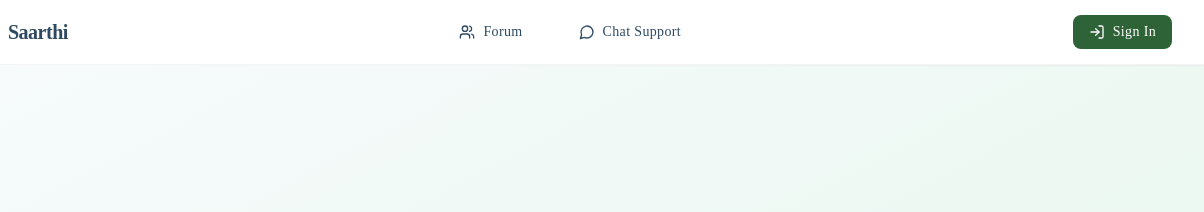
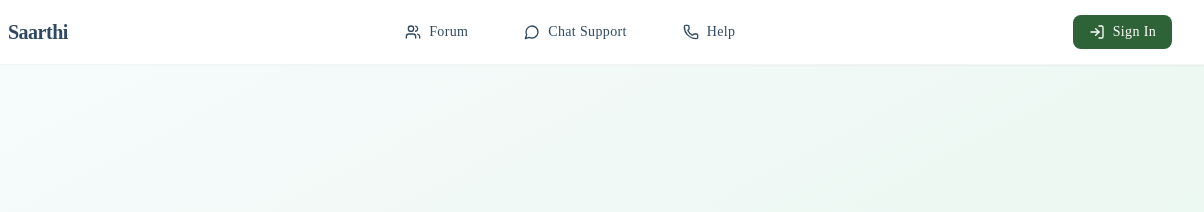
Before and after one commit to astrilo-monk/saarthi, an Astro site: page / in a window 1280 px wide. Shown: the top 212 px of the page, 76-1280 px from the left. Built offline with nearby package versions, Linux system fonts and the light colour scheme; Astro itself is replaced by a stand-in of ours; a web font is replaced by a local one.

Commit message:
ui: add Help nav item linking to helplines section

```diff
--- a/src/components/Layout.tsx
+++ b/src/components/Layout.tsx
@@ -1,5 +1,5 @@
 import { Outlet, Link, useLocation } from 'react-router-dom';
-import { Menu, X, MessageCircle, Users, LogIn, LogOut } from 'lucide-react';
+import { Menu, X, MessageCircle, Users, LogIn, LogOut, Phone } from 'lucide-react';
 import { useState, useEffect } from 'react';
 import { Image } from '@/components/ui/image';
 import { useAuth } from '@/hooks/useAuth';
@@ -17,6 +17,7 @@ export default function Layout() {
   const navigation = [
     { name: 'Forum', href: '/forum', icon: Users },
     { name: 'Chat Support', href: '/chat', icon: MessageCircle },
+    { name: 'Help', href: '/#helplines', icon: Phone },
   ];
 
   const isActive = (path: string) => {
```
